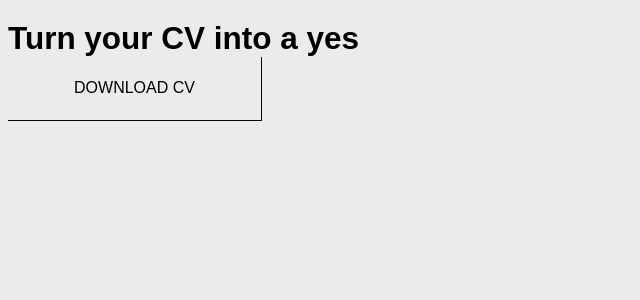
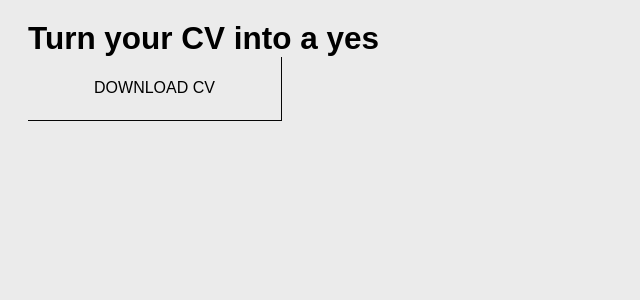
Before and after one commit to dee-diaz/cv-application, a React (Vite) app: page / in a window 1280 px wide. Shown: the top 300 px of the page, without its empty margins (0-640 px from the left). Built offline with nearby package versions, Linux system fonts and the light colour scheme; a web font is replaced by a local one.

Commit message:
feat: add container for content wrapping

```diff
--- a/src/App.css
+++ b/src/App.css
@@ -0,0 +1,11 @@
+.container {
+  width: 100%;
+  padding: 0 1rem;
+  margin-inline: auto;
+}
+
+@media (min-width: 992px) {
+  .container {
+    padding: 0 1.25rem;
+  }
+}
--- a/src/App.jsx
+++ b/src/App.jsx
@@ -4,10 +4,10 @@ import Header from './components/Header/Header.jsx';
 
 function App() {
   return (
-    <>
+    <div className="container">
       <Header />
-    </>
-  )
+    </div>
+  );
 }
 
 export default App;
```
